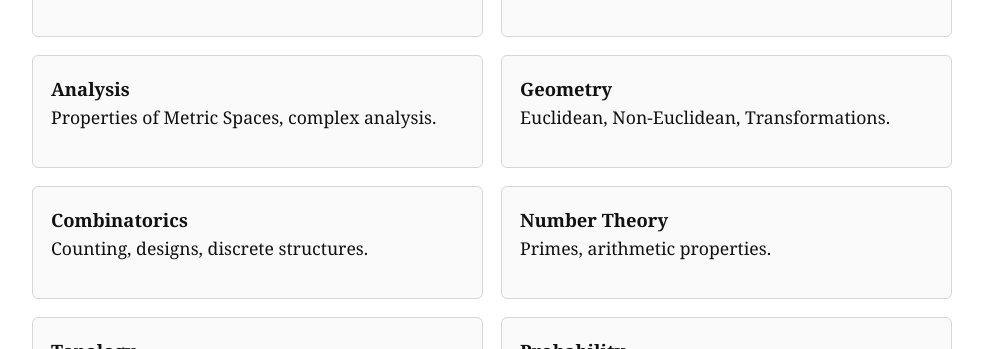
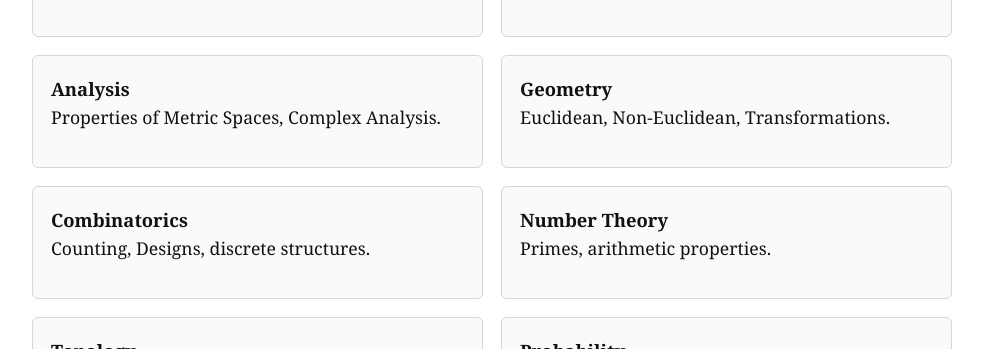
Before and after one commit to Dinside01/proofzoom, a Jekyll site: the page built from index.html, in a window 1280 px wide. Shown: the part 475-824 px from the top of the page, without its empty margins (148-1131 px from the left). Built offline with Jekyll 4.4.1, drawn with Linux system fonts in a browser that asks for light colours.

Commit message:
Add revision to two tile descriptions on home page

```diff
--- a/index.html
+++ b/index.html
@@ -34,7 +34,7 @@ Zoom-ins where proofs become painful.
 
   <div class="area-card">
     <a href="{{ '/areas/analysis/' | relative_url }}"><strong>Analysis</strong></a>
-    <p>Properties of Metric Spaces, complex analysis.</p>
+    <p>Properties of Metric Spaces, Complex Analysis.</p>
   </div>
 
   <div class="area-card">
@@ -44,7 +44,7 @@ Zoom-ins where proofs become painful.
 
   <div class="area-card">
     <a href="{{ '/areas/combinatorics/' | relative_url }}"><strong>Combinatorics</strong></a>
-    <p>Counting, designs, discrete structures.</p>
+    <p>Counting, Designs, discrete structures.</p>
   </div>
 
   <div class="area-card">
```
